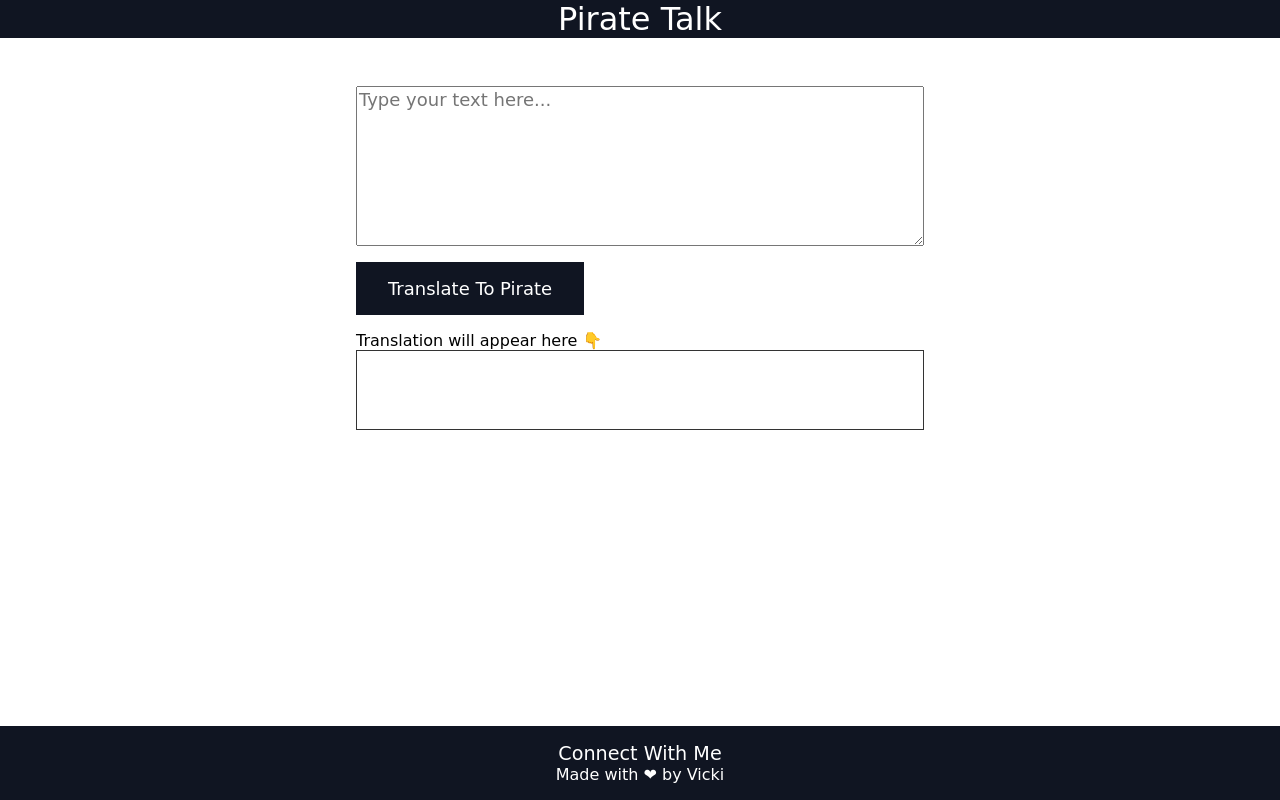
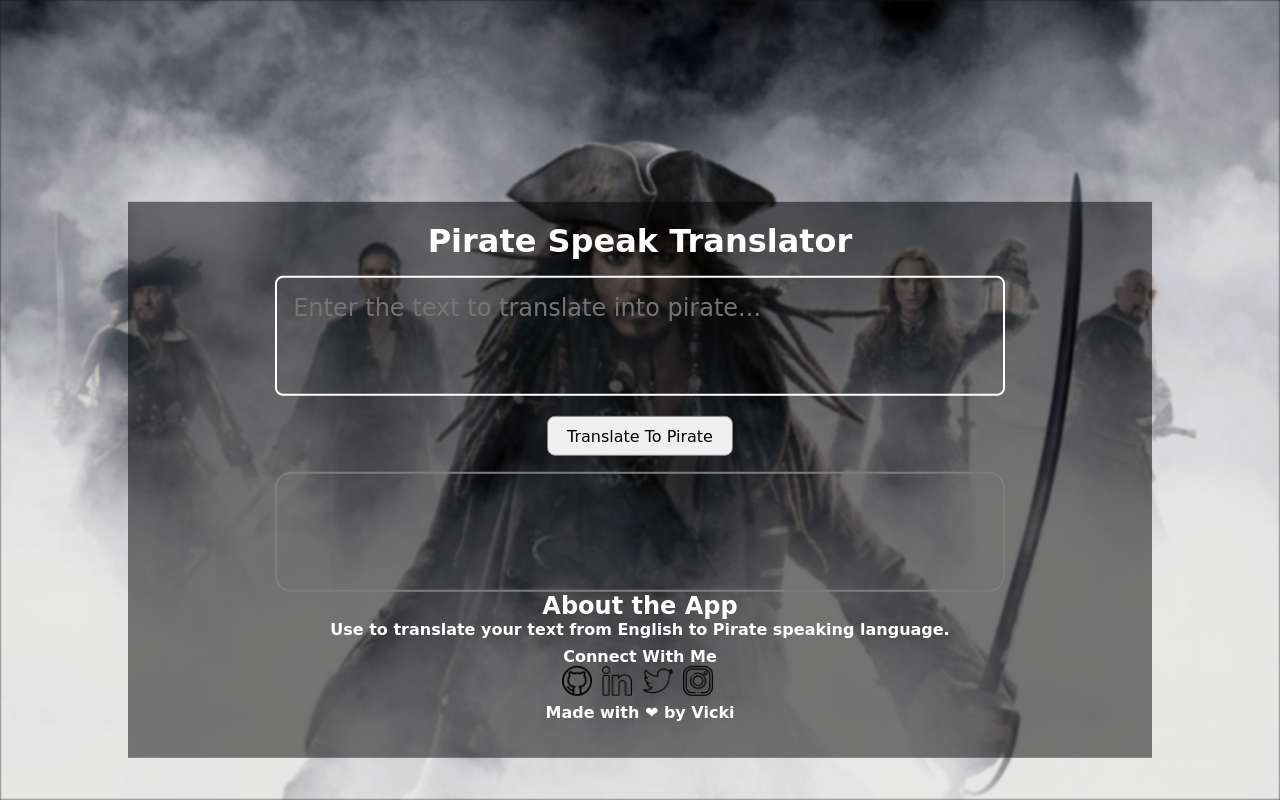
Before and after one commit to dev-vicki/pirate-language, a plain HTML site: page index.html in a window 1280 px wide. Drawn offline with Linux system fonts and the light colour scheme; a web font is replaced by a local one.

Commit message:
added bg-image, updated overall look

```diff
--- a/app.js
+++ b/app.js
@@ -1,24 +1,25 @@
-var translateButton = document.querySelector("#btn-translate");
-translateButton.addEventListener("click", buttonClickHandler)
-var translateInput = document.querySelector("#txt-input");
-var translateOutput = document.querySelector("#txt-output");
+let textInput = document.querySelector("#txt-input");
+let button = document.querySelector("#btn");
+let textOutput = document.querySelector("#txt-output");
 
-var url = "https://api.funtranslations.com/translate/pirate.json";
+let apiUrl = "https://api.funtranslations.com/translate/pirate.json";
 
-function buttonClickHandler(event) {
-    console.log("button clicked");
-    var input = translateInput.value;
-    var finalURL = constructURL(input);
-    console.log(finalURL);
-    fetch(finalURL)
-    .then(response => response.json())
-    .then(json => {
-        translateOutput.innerText = json.contents.translated;
-    })
-    .catch(() => alert("some error occured"))
+function fetchUrl(input) {
+  return apiUrl + "?text=" + input
 }
 
-function constructURL(inputText) {
-    var encodedURI = encodeURI(inputText);
-    return `${url}?text=${encodedURI}`;
+function errorHandler(error){
+  console.log("Error has occured ! : "+ error);
+  alert("Something went wrong with server! \n Please try after some time");
 }
+
+button.addEventListener("click", function clickEventHandler(){
+  let inputText = textInput.value
+  // fetching API
+  fetch(fetchUrl(inputText))
+  .then(Response => Response.json())
+  .then(json=>{
+    let finalOutput = json.contents.translated;
+    textOutput.innerText = finalOutput;
+  }) .catch(errorHandler)
+});
--- a/index.html
+++ b/index.html
@@ -1,33 +1,53 @@
 <!DOCTYPE html>
 <html lang="en">
+
 <head>
   <meta charset="UTF-8">
   <meta http-equiv="X-UA-Compatible" content="IE=edge">
   <meta name="viewport" content="width=device-width, initial-scale=1.0">
-   <link rel="stylesheet" href="style.css">
+  <link rel="stylesheet" href="/style.css">
+   <link rel="icon" type="image/png" href="/assets/pirate1.jpg">
   <title>Pirate Talk</title>
 </head>
+
 <body>
-    <nav>
-        <div id="nav-header">Pirate Talk</div>
-        <!-- <img src="" alt=""> -->
-    </nav>
-    <main>
-        <textarea  id="txt-input" placeholder="Type your text here..."></textarea>
-        <button id="btn-translate">Translate To Pirate</button>
-        <div style="color: black;">Translation will appear here 👇</div>
+  <div class="bg-txt">
+    <header id="heading-txt">
+      <h1>Pirate Speak Translator</h1>
+    </header>
+    <div class="container-centered">
+
+      <main id="main-section">
+        <textarea name="text" id="txt-input" placeholder="Enter the text to translate into pirate..."></textarea>
+
+        <button id="btn">Translate To Pirate</button>
+
         <div id="txt-output"></div>
       </main>
+
       <footer>
+        <nav class="footer-nav">
+          <div id="about">
+            <h2>About the App</h2>
+            <p>Use to translate your text from English to Pirate speaking language.</p>
+          </div>
           <div class="connect">Connect With Me</div>
-    <!-- <div class="social-media">
-      <a href="https://github.com/dev-vicki" target="_blank"><img src="./assets/github.png"  width="30px"></img></a>
-      <a href="https://www.linkedin.com/in/vignesh77/" target="_blank"><img src="./assets/linkedin.png"  width="30px"></img></a>
-      <a href="https://twitter.com/dev_vicki" target="_blank"><img src="./assets/twitter.png"  width="30px"></img></a>
-      <a href="https://www.instagram.com/dev_vicki/" target="_blank"><img src="./assets/instagram.png"  width="30px"></img></a>
-    </div> -->
-    <div>Made with ❤ by Vicki</div>
+          <div class="social-media">
+            <a href="https://github.com/dev-vicki" target="_blank"><img src="./assets/github.png"
+                width="30px"></img></a>
+            <a href="https://www.linkedin.com/in/vignesh77/" target="_blank"><img src="./assets/linkedin.png"
+                width="30px"></img></a>
+            <a href="https://twitter.com/dev_vicki" target="_blank"><img src="./assets/twitter.png"
+                width="30px"></img></a>
+            <a href="https://www.instagram.com/dev_vicki/" target="_blank"><img src="./assets/instagram.png"
+                width="30px"></img></a>
+          </div>
+          <div id="credits">Made with ❤ by Vicki</div>
       </footer>
+
+    </div>
+  </div>
+  <script src="/app.js" type="text/javascript"></script>
 </body>
-<script src="app.js"></script>
+
 </html>
--- a/style.css
+++ b/style.css
@@ -1,75 +1,133 @@
-@import url('https://fonts.googleapis.com/css2?family=Pirata+One&display=swap');
+ @import url('https://fonts.googleapis.com/css2?family=Pirata+One&display=swap');
 
 * {
+    margin: 0;
+    padding: 0;
     box-sizing: border-box;
 }
 
-body{
-    margin: 0;
+body {
+    background-color: #141412;
     font-family: 'Pirata One', cursive;
+    margin: 0%;
     color: #fff;
 }
 
-nav {
-    background-color: #101522;
+body::before {
+    content: "";
+    position: absolute;
+    background: url(/assets/pirates.jpg) no-repeat center center/cover;
+    width: 100%;
+    height: 100%;
+    z-index: -1;
+    opacity: 0.9;
+    filter: blur(1px);
+}
+
+.bg-txt {
+    background-color: rgba(0, 0, 0, 0.5);
+    color: white;
+    font-weight: bold;
+    position: absolute;
+    top: 60%;
+    left: 50%;
+    transform: translate(-50%, -50%);
+    z-index: 2;
+    width: 80%;
+    height: auto;
+    padding: 20px;
     text-align: center;
 }
 
-nav #nav-header {
-    font-size: 2rem;
-    padding: 0rem .75rem;
+#heading-text {
+    display: block;
+    text-align: center;
+    padding: 0.5rem 1rem;
 }
 
-main {
-  margin: auto;
-  padding: 1rem;
-  max-width: 600px;
+.container-centered {
+    padding: 1rem 1rem;
+    max-width: 800px;
+    margin: auto;
 }
 
-textarea {
-  box-sizing: border-box;
-  display: block;
-  width: 100%;
-  min-height: 20vh;
-  margin-top: 2rem;
-  font-size: large;
-  font-family: inherit;
+
+#main-sec {
+    display: flex;
+    flex-direction: column;
+    justify-content: center;
+    align-items: center;
 }
 
-button {
-    background-color: #101522;
-    border: none;
-    margin: 1rem 0rem;
-    padding: 1rem 2rem;
+#txt-input {
+    width: 95%;
+    height: 15vh;
+    padding: 1rem;
+    box-sizing: border-box;
+    border: 2px solid white;
+    border-radius: 0.5rem;
     font-family: inherit;
-    font-size: large;
+    font-size: 1.5rem;
+    resize: none;
+    background: transparent;
     color: #fff;
 }
 
-main #txt-output {
-  box-sizing: border-box;
-  width: 100%;
-  min-height: 10vh;
-  max-height: 20vh;
-  overflow: scroll;
-  border: 1px solid #333333;
-  padding: 1rem;
-  font-size: larger;
+#btn {
+    display: inline-block;
+    border: 1px solid gray;
+    box-sizing: border-box;
+    padding: 0.6rem 1.2rem;
+    font-size: inherit;
+    border-radius: 0.5rem;
+    margin: 1rem 0.5rem;
+    font-family: inherit;
 }
 
-footer {
-    position: fixed;
-    bottom: 0;
-    width: 100%;
-    padding: 1rem;
-    background-color: #101522;
-    text-align: center;
+#btn:hover {
+    background-color: rgb(158, 155, 150,.6);
 }
 
+#txt-output {
+    width: 95%;
+    height: 15vh;
+    border: 2px solid #7e7d7d;
+    overflow: scroll;
+    background-color: transparent;
+    border-radius: 1rem;
+    padding: 1rem;
+    margin: auto;
+    box-sizing: border-box;
+    color: #fff;
+    font-size: 1.5rem;
+}
+footer nav{
+  font-size: 1rem;
+}
 footer .connect{
-  font-size: larger;
+  font-size: 1rem;
+  margin-top: .5rem;
 }
 
 .social-media a{
   padding-right: 5px;
+  margin-top: .7rem;
 }
+
+#credits{
+  margin-top: .2rem;
+}
+
+@media only screen and (max-width: 645px) {
+    #txt-input {
+        height: 10vh;
+        padding: 0.5rem;
+    }
+    #txt-output {
+        width: 95%;
+        height: 12vh;
+    }
+    .bg-txt{
+        overflow: scroll;
+    }
+}
```
Also changed, not shown: assets/pirate.jpg, assets/pirates.jpg (added). Lines whose indentation alone changed are shown as unchanged.
